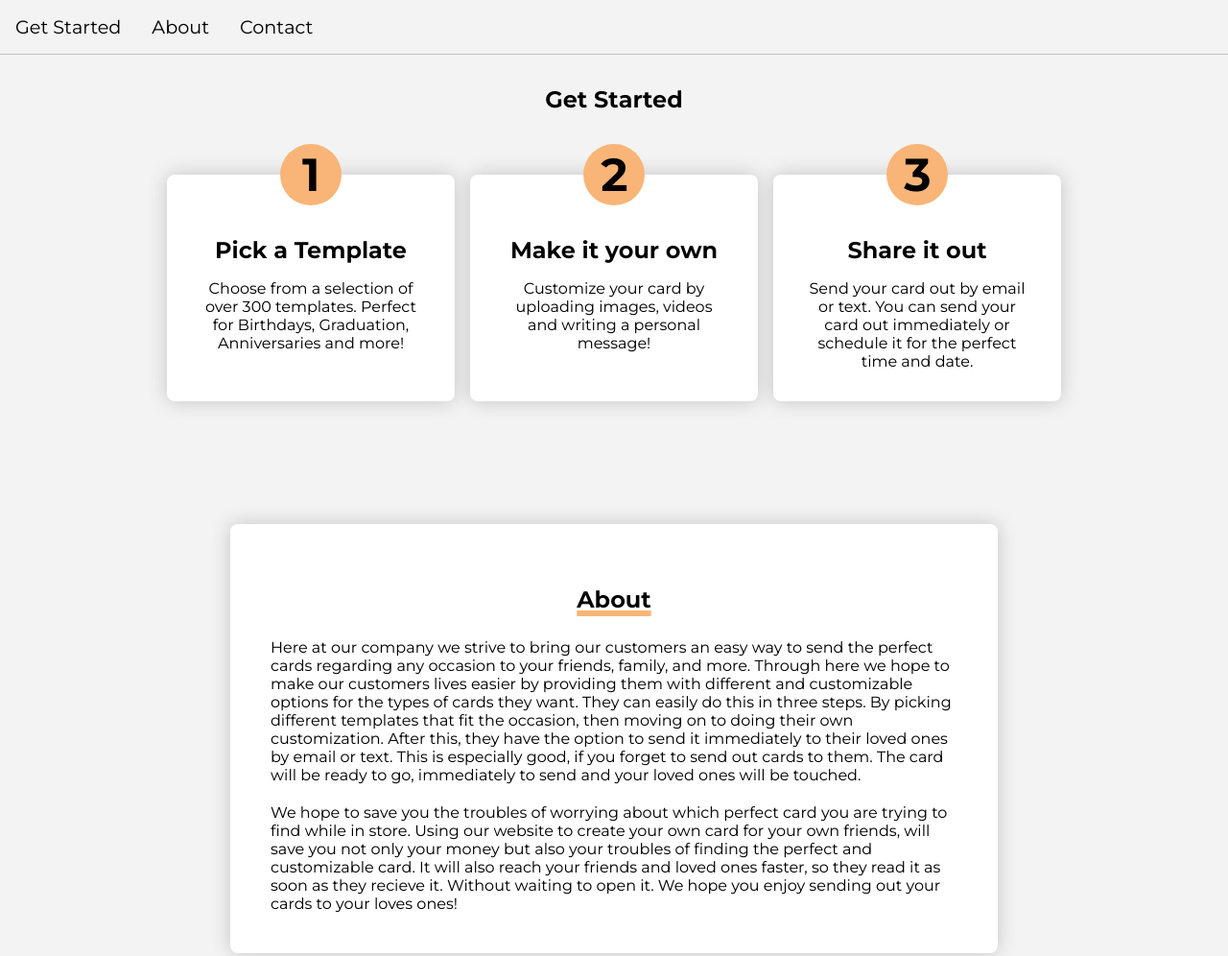
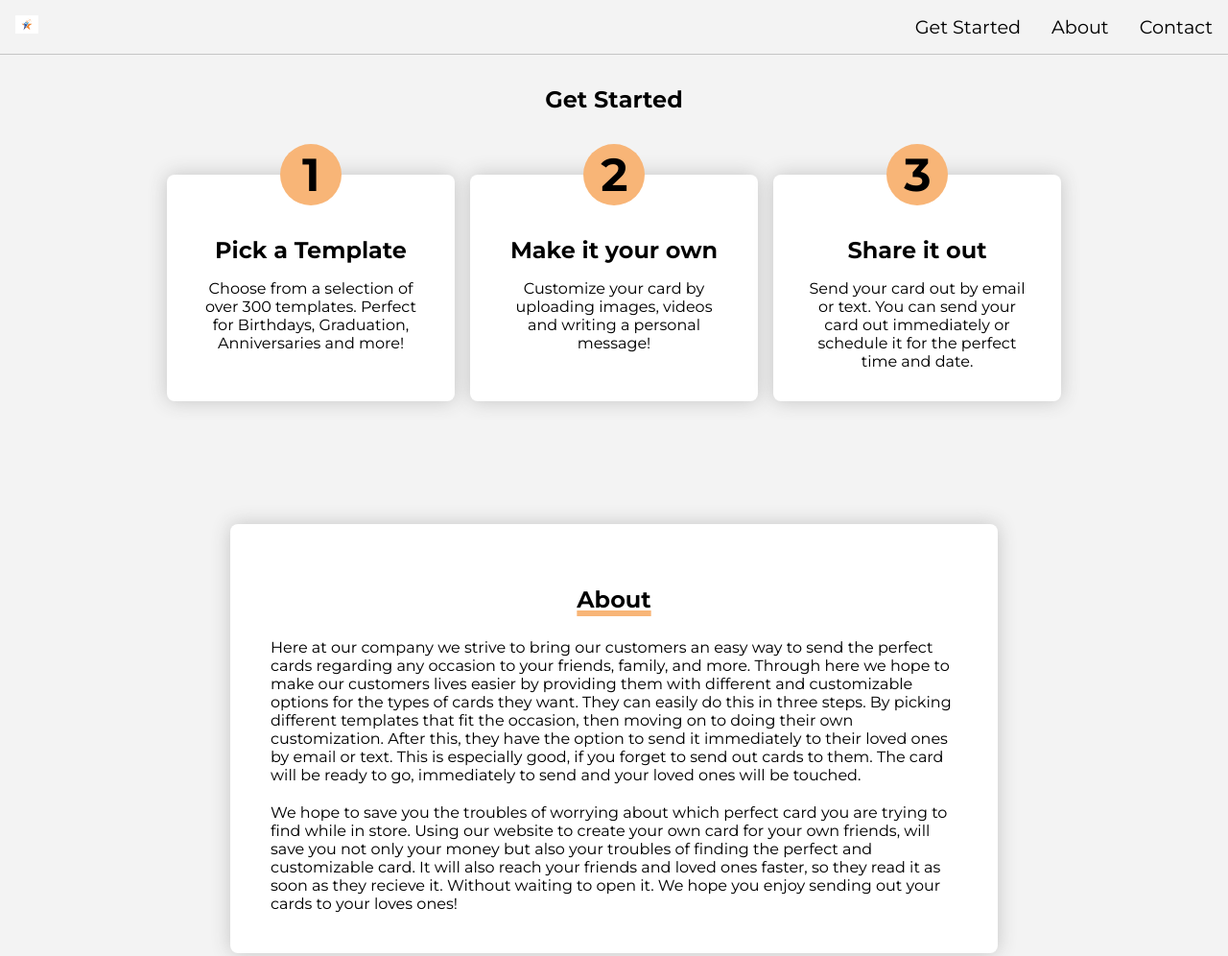
Before and after one commit to RVCC-IDMX/get-started-alba02, a website built with Parcel: page src/index.html in a window 1280 px wide. Shown: the top 996 px of the page at 96% size. Built offline with nearby package versions, Linux system fonts and the light colour scheme.

Commit message:
Add svg logo

```diff
--- a/src/index.html
+++ b/src/index.html
@@ -23,6 +23,9 @@
     </label>
 
      <ul class="nav__menu">
+       <li><a href="#">
+       <img src="./images/logo.svg" alt="logo">
+       </a></li>
        <li><a href="#getstarted"> Get Started</a></li>
        <li><a href="#aboutpage"> About </a></li>
        <li><a href="#contactform"> Contact </a></li>
--- a/src/scss/main.scss
+++ b/src/scss/main.scss
@@ -224,10 +224,10 @@ button{
         li{
           list-style:none;
           display:none;
-        //  &:first-child{
-       //     margin-right: auto;
-             //display:block;
-      //    }
+          &:first-child{
+            margin-right: auto;
+             display:block;
+          }
         }
 
         a{
@@ -236,10 +236,10 @@ button{
           font-size: 1.2rem;
         }
 
-       // img{
-     //     width:1.5rem;
-       //   fill: #c4c4c4;
-       // }
+        img{
+          width:1.5rem;
+          fill: #c4c4c4;
+        }
       }
     }
 
```
Also changed, not shown: src/images/logo.svg (added).
